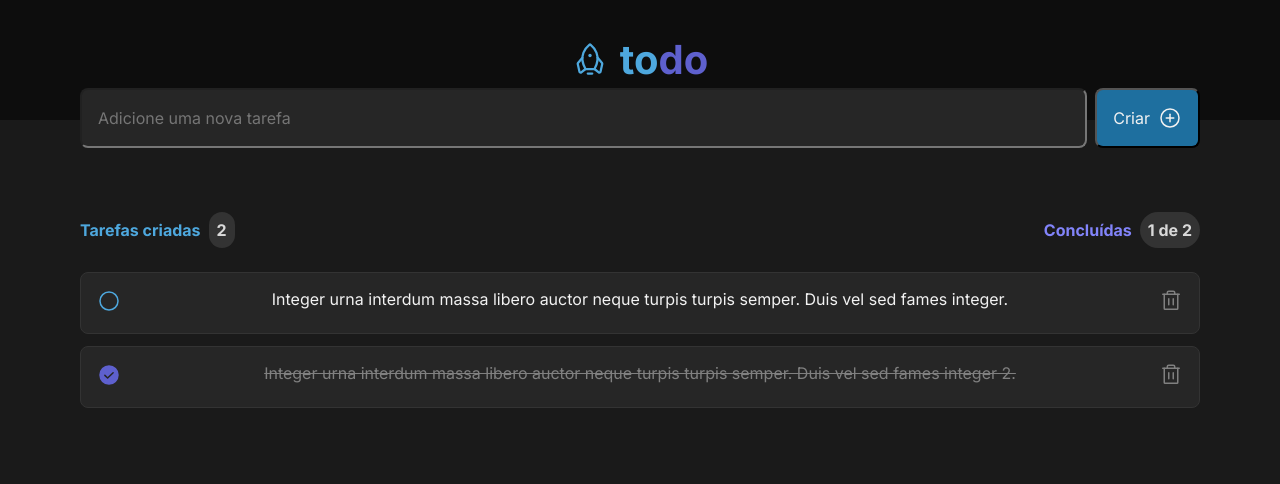
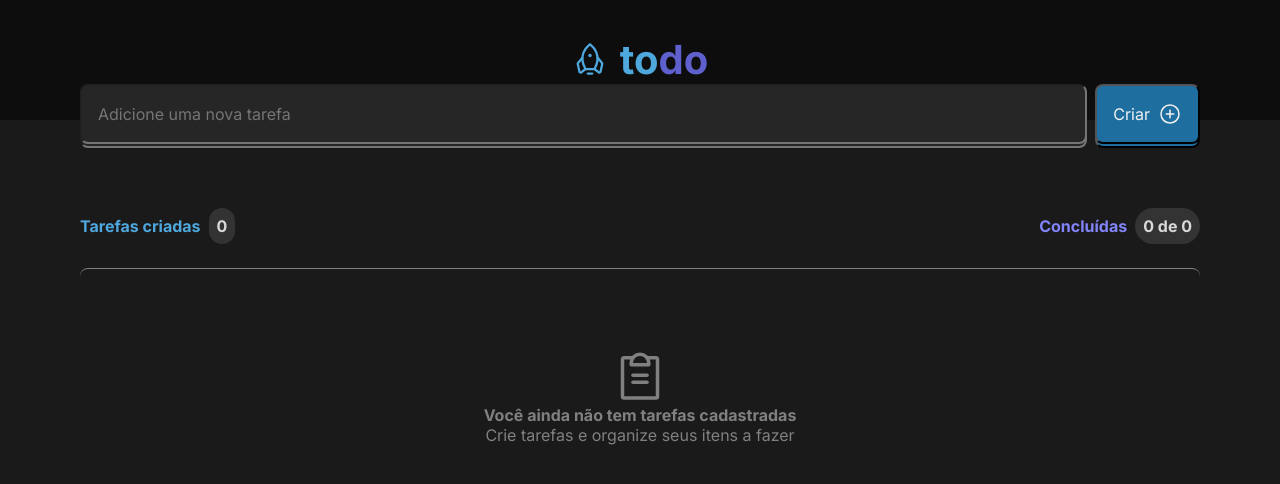
Before and after one commit to vhpinto/todo-list, a React (Vite) app: page / in a window 1280 px wide. Shown: the top 484 px of the page. Built offline with nearby package versions, Linux system fonts and the light colour scheme.

Commit message:
Limpar estado inicial de lista e adc addinput

```diff
--- a/src/components/TodoList.tsx
+++ b/src/components/TodoList.tsx
@@ -1,6 +1,8 @@
 import { ClipboardText } from 'phosphor-react'
 import { useState } from 'react';
+import { AddTodoInput } from './AddTodoInput';
 import { Todo } from './Todo';
+import { v4 as uuidv4 } from 'uuid';
 
 import styles from './TodoList.module.css'
 
@@ -11,18 +13,18 @@ interface Todo {
 }
 
 export function TodoList () {
-    const [ todoList, setTodoList ] = useState([
-        {
-            id: '1',
-            description: 'Integer urna interdum massa libero auctor neque turpis turpis semper. Duis vel sed fames integer.',
-            isDone: false
-        },
-        {
-            id: '2',
-            description: 'Integer urna interdum massa libero auctor neque turpis turpis semper. Duis vel sed fames integer 2.',
-            isDone: true
-        },
-    ]);
+    const [ todoList, setTodoList ] = useState(Array<Todo>);
+
+    function addTodoTask(description: string){
+        console.log(description)
+        const newTaskToAdd = {
+            id: uuidv4(),
+            description,
+            isDone: false,
+        }
+
+        setTodoList([...todoList, newTaskToAdd])
+    }
 
     function toggleIsDone (id:string) {
         const todoListWithTaskToggled = todoList.map((todo) => {
@@ -54,6 +56,8 @@ export function TodoList () {
     const isTodoListEmpty = todoList.length === 0 ? true : false;
 
     return (
+        <div>
+            <AddTodoInput onAddTodo={addTodoTask}/>
             <div className={styles.todoList}>
                 <header>
                     <p className={styles.tarefasCriadas}>Tarefas criadas <span> {tasksCount} </span></p>
@@ -86,5 +90,6 @@ export function TodoList () {
                         })
                     }
             </div>
+        </div>
     )
 }
```
Lines whose indentation alone changed are shown as unchanged.
